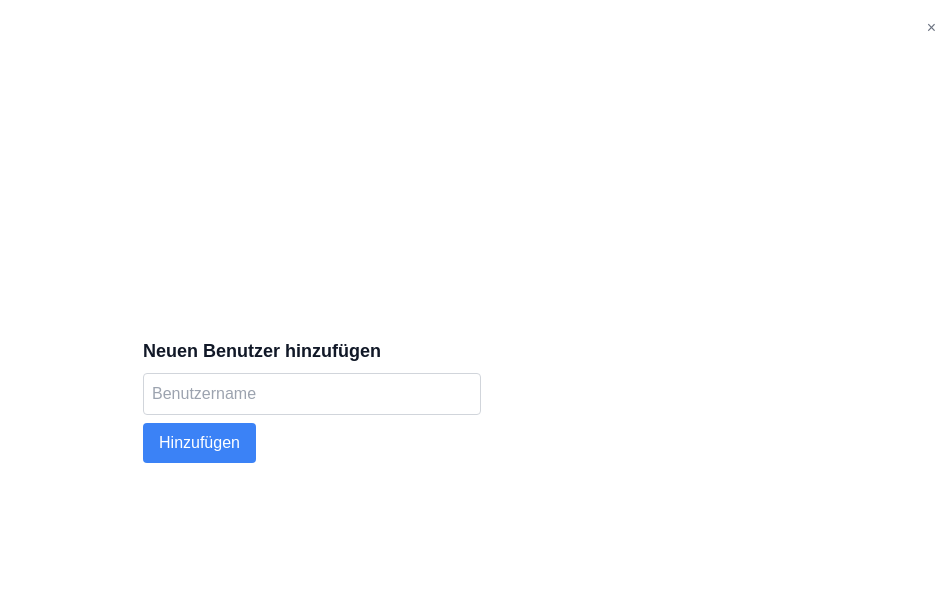
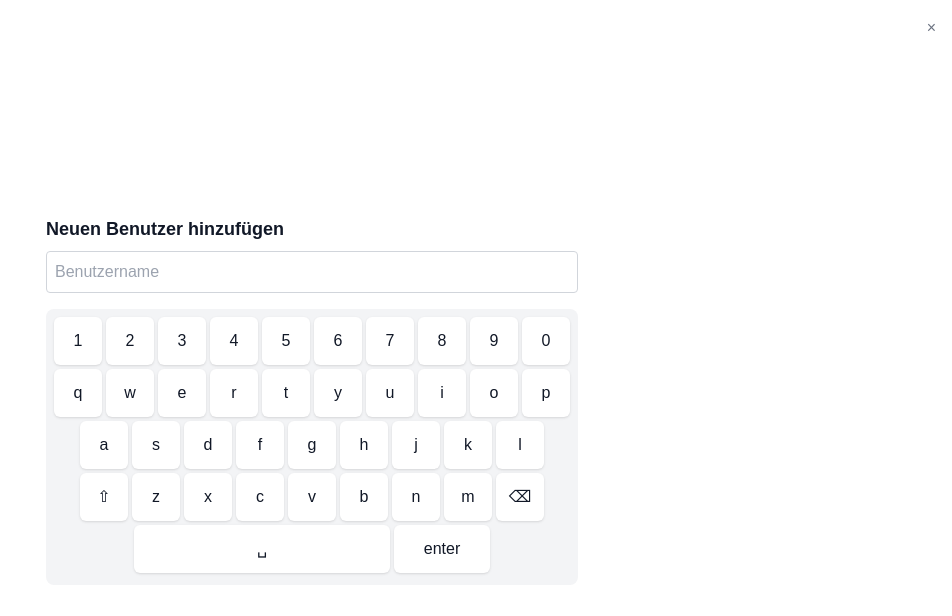
Before and after one commit to Chebbo314/securebear-IMS, a Next.js app in the folder securebear-ims/: page / in a window 1280 px wide. Both pictures are taken after a click on the button "Add User". Shown: the top 616 px of the page, without its empty margins (328-1280 px from the left). Built offline with nearby package versions, Linux system fonts and the light colour scheme.

Commit message:
try keyboard

```diff
--- a/securebear-ims/src/components/InventoryManagementSystem.js
+++ b/securebear-ims/src/components/InventoryManagementSystem.js
@@ -1,4 +1,64 @@
 import React, { useState, useEffect } from 'react';
+
+const TouchKeyboard = ({ onInput, onEnter }) => {
+  const [isShift, setIsShift] = useState(false);
+
+  const keys = [
+    ['1', '2', '3', '4', '5', '6', '7', '8', '9', '0'],
+    ['q', 'w', 'e', 'r', 't', 'y', 'u', 'i', 'o', 'p'],
+    ['a', 's', 'd', 'f', 'g', 'h', 'j', 'k', 'l'],
+    ['⇧', 'z', 'x', 'c', 'v', 'b', 'n', 'm', '⌫'],
+    ['space', 'enter']
+  ];
+
+  const handleKeyClick = (key) => {
+    switch(key) {
+      case '⇧':
+        setIsShift(!isShift);
+        break;
+      case '⌫':
+        onInput(prev => prev.slice(0, -1));
+        break;
+      case 'space':
+        onInput(prev => prev + ' ');
+        break;
+      case 'enter':
+        onEnter?.();
+        break;
+      default:
+        onInput(prev => prev + (isShift ? key.toUpperCase() : key));
+        setIsShift(false);
+    }
+  };
+
+  return (
+    <div className="w-full max-w-3xl bg-gray-100 p-2 rounded-lg">
+      {keys.map((row, i) => (
+        <div key={i} className="flex justify-center gap-1 mb-1">
+          {row.map((key) => (
+            <button
+              key={key}
+              onClick={() => handleKeyClick(key)}
+              className={`
+                ${key === 'space' ? 'w-64' : key === 'enter' ? 'w-24' : 'w-12'}
+                h-12
+                ${isShift && key.length === 1 ? 'text-blue-600' : ''}
+                ${key === '⇧' && isShift ? 'bg-blue-200' : 'bg-white'}
+                rounded-md
+                shadow
+                hover:bg-gray-50
+                active:bg-gray-200
+                font-medium
+              `}
+            >
+              {key === 'space' ? '␣' : key}
+            </button>
+          ))}
+        </div>
+      ))}
+    </div>
+  );
+};
 
 // Custom Dialog Component
 const Dialog = ({ open, onClose, children }) => {
@@ -292,18 +352,22 @@ const PaymentSystem = () => {
             <input
               type="text"
               value={newUserName}
-                onChange={(e) => setNewUserName(e.target.value)}
+              readOnly
               placeholder="Benutzername"
-                className="w-full p-2 mb-2 border border-gray-300 rounded"
+              className="w-full p-2 mb-4 border border-gray-300 rounded"
             />
-              <button
-                onClick={addUser}
-                className="px-4 py-2 bg-blue-500 text-white rounded"
-              >
-                Hinzufügen
-              </button>
+            <TouchKeyboard
+              onInput={setNewUserName}
+              onEnter={() => {
+              if (newUserName.trim()) {
+                addUser();
+                setNewUserName('');
+            }
+            }}
+            />
             </div>
           </Dialog>
+
           <Dialog open={showRemoveUser} onClose={() => setShowRemoveUser(false)}>
             <div className="p-4">
               <h2 className="text-lg font-semibold mb-2">Benutzer entfernen</h2>
```
Lines whose indentation alone changed are shown as unchanged.
